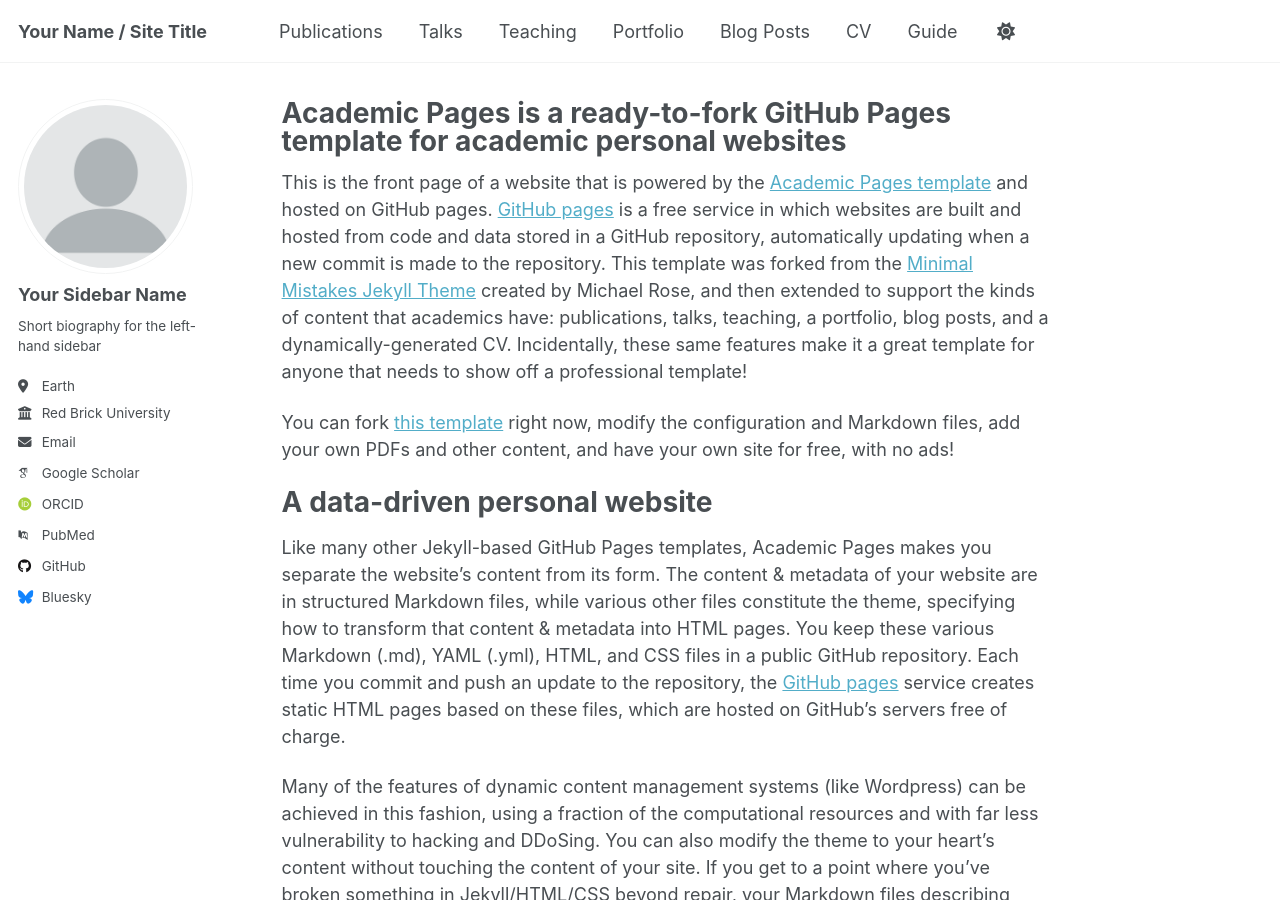
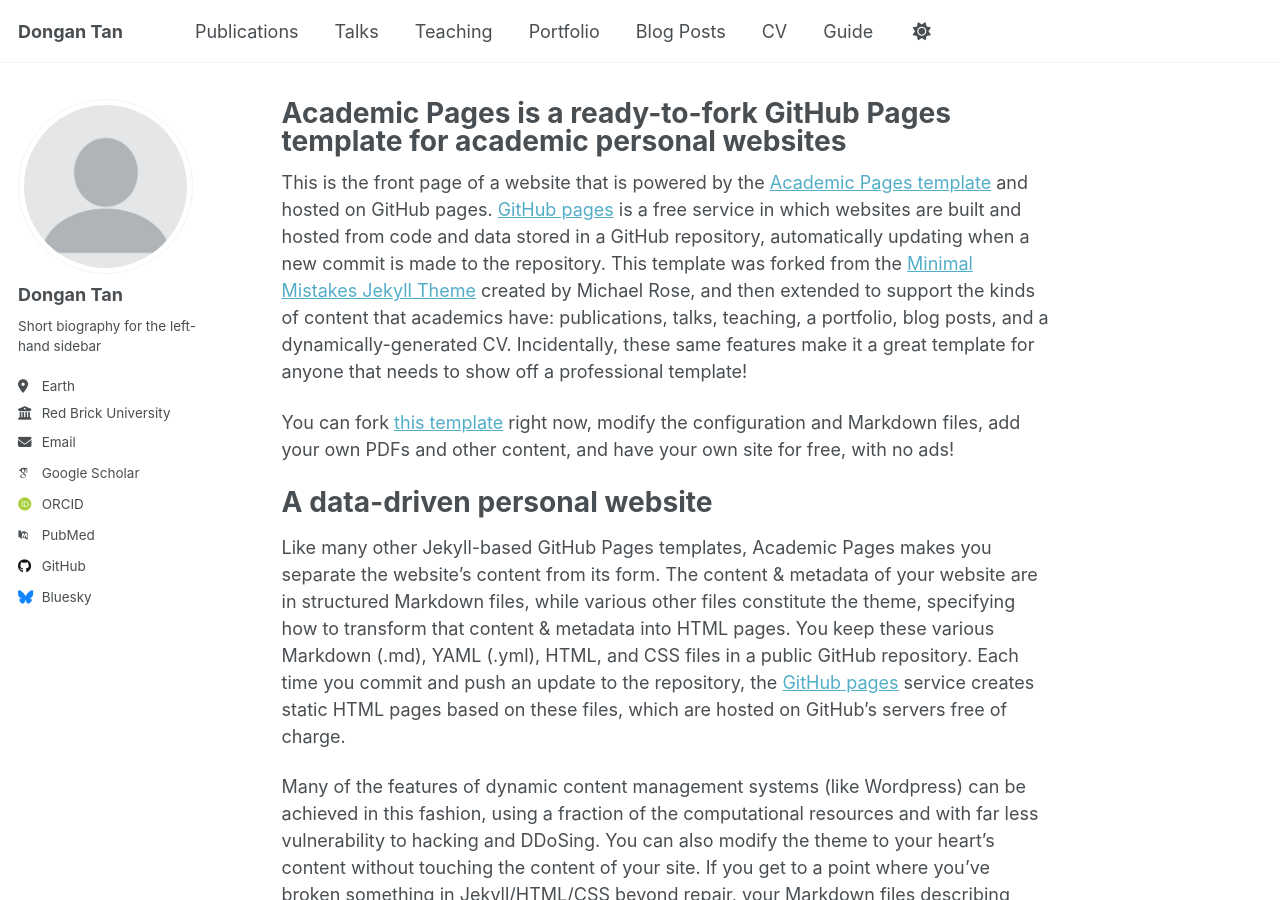
Before and after one commit to HaoLiuScholar/HaoLiuScholar.github.io, a Jekyll site: the page built from _pages/about.md, in a window 1280 px wide and 900 px high. Built offline with Jekyll 4.4.1, drawn with Linux system fonts in a browser that asks for light colours; some web fonts are replaced; a script that is not in the unit is left out.

Commit message:
Update _config.yml

```diff
--- a/_config.yml
+++ b/_config.yml
@@ -9,7 +9,7 @@
 # Basic Site Settings
 locale                   : "en-US"
 site_theme               : "default"
-title                    : "Your Name / Site Title"
+title                    : "Dongan Tan"
 title_separator          : "-"
 name                     : &name "Your Name"
 description              : &description "personal description"
@@ -23,7 +23,7 @@ repository               : "academicpages/academicpages.github.io"
 author:
   # Biographic information
   avatar           : "profile.png"
-  name             : "Your Sidebar Name"
+  name             : "Dongan Tan"
   pronouns         : # example: "she/her"
   bio              : "Short biography for the left-hand sidebar"
   location         : "Earth"
```
